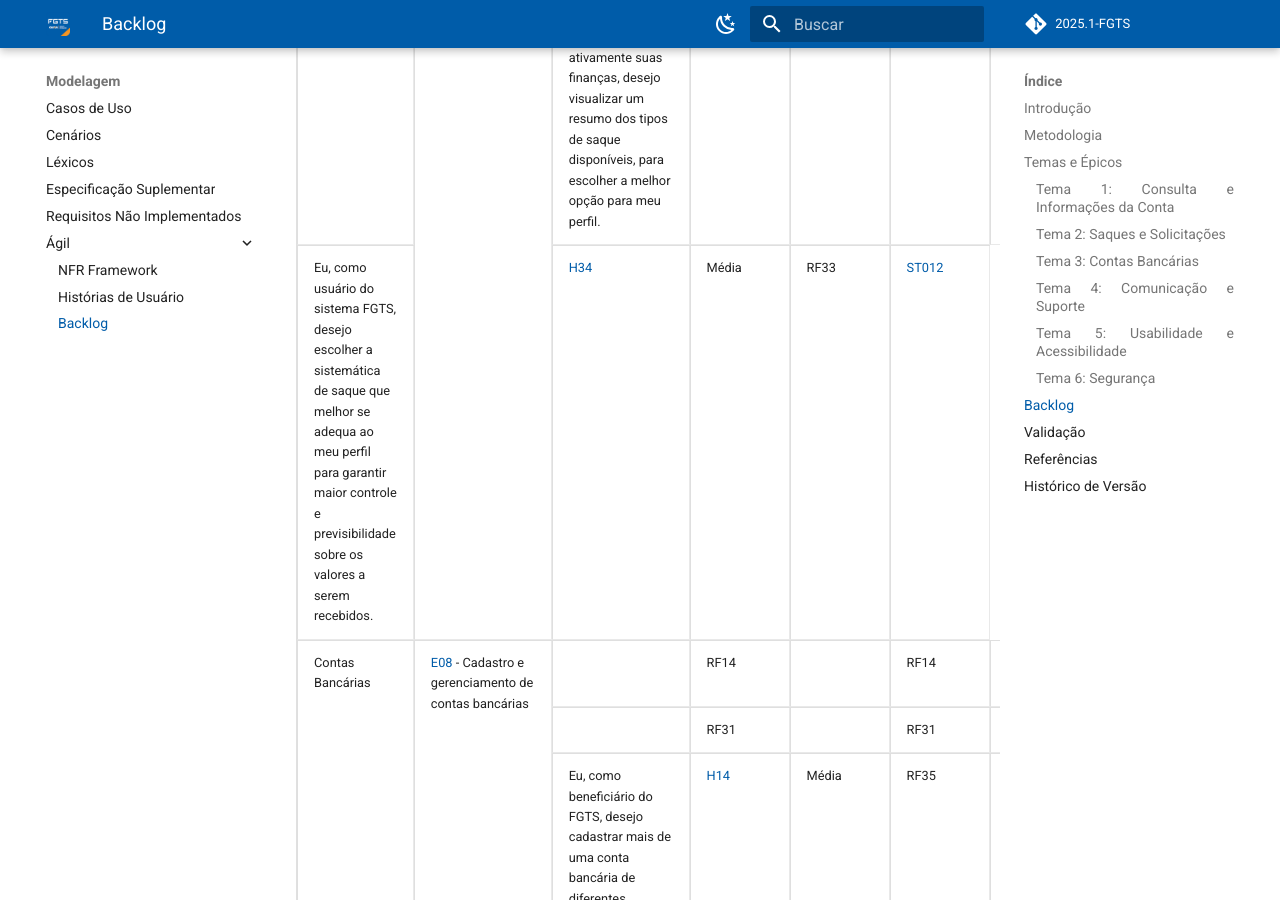
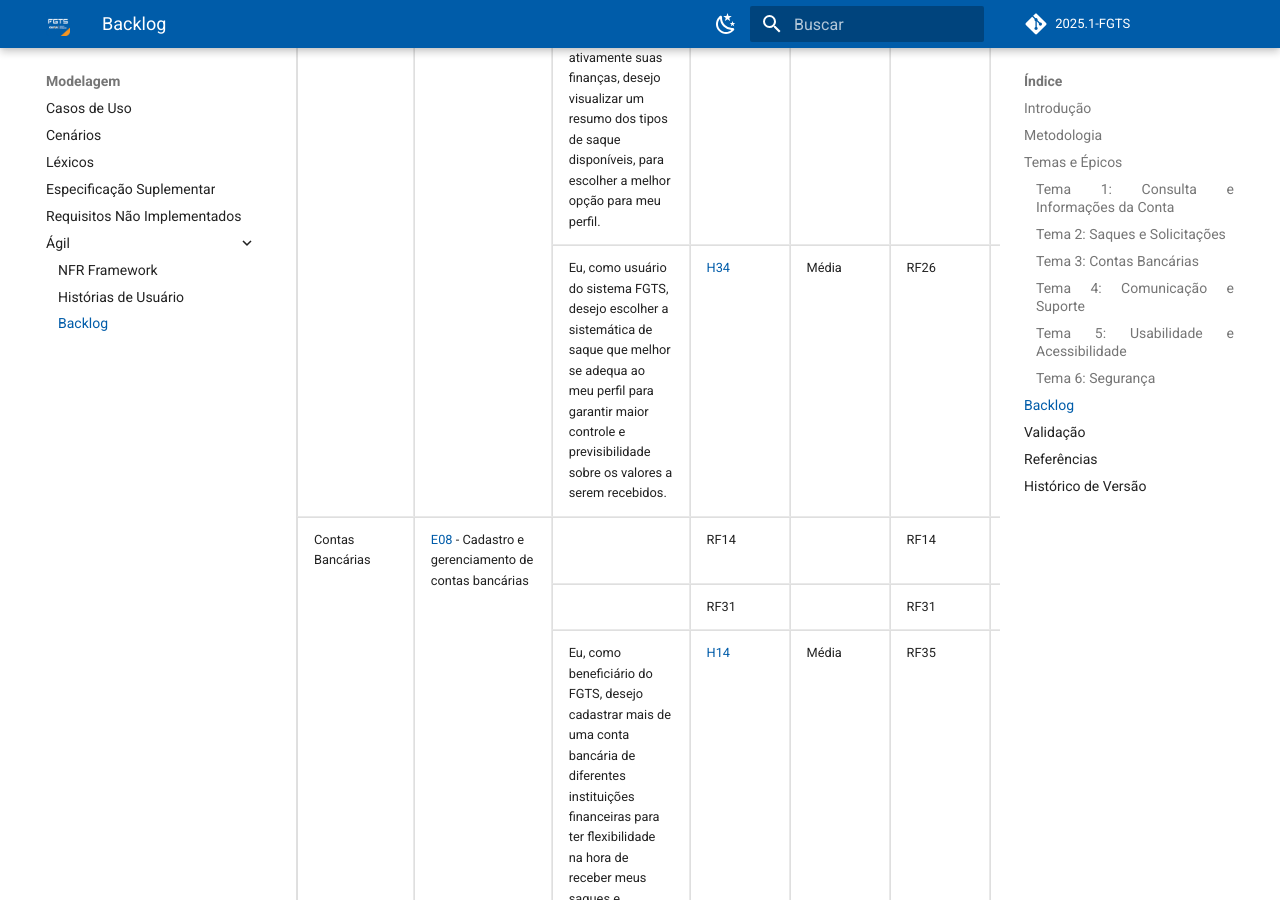
Before and after one commit to eduardodpms/REQ-FGTS, an MkDocs documentation site: the page built from docs/Modelagem-Agil/Backlog.md, in a window 1280 px wide and 900 px high, scrolled down 8247 px. Built offline with MkDocs 1.6.1 and Material for MkDocs 9.7.7, drawn with Linux system fonts in a browser that asks for light colours; comment, search, counter and statistics services are not loaded.

Commit message:
Update Backlog.md

```diff
--- a/docs/Modelagem-Agil/Backlog.md
+++ b/docs/Modelagem-Agil/Backlog.md
@@ -195,7 +195,7 @@ Após a análise e organização dos requisitos coletados para o aplicativo FGTS
       <td><a href="https://requisitos-de-software.github.io/2025.1-FGTS/Elicitacao/Tecnicas-de-Elicitacao/Introspeccao/#requisitos-funcionais">IS10</a></td>
     </tr>
     <tr>
-      <td rowspan="23">Saques e Solicitações</td>
+      <td rowspan="24">Saques e Solicitações</td>
       <td rowspan="4"><a href="#tema2">E06</a> - Informação sobre bloqueios e motivos</td>
       <td>Eu, como beneficiário do FGTS, desejo visualizar informações sobre meus saques bloqueados e os respectivos motivos do bloqueio para entender minha situação e buscar a regularização, se possível.</td>
       <td><a href="https://requisitos-de-software.github.io/2025.1-FGTS/Modelagem-Agil/HistoriasDeUsuario/#h13">H13</a></td>
@@ -396,7 +396,7 @@ Após a análise e organização dos requisitos coletados para o aplicativo FGTS
       <td>Eu, como usuário do sistema FGTS, desejo escolher a sistemática de saque que melhor se adequa ao meu perfil para garantir maior controle e previsibilidade sobre os valores a serem recebidos.</td>
       <td><a href="https://requisitos-de-software.github.io/2025.1-FGTS/Modelagem-Agil/HistoriasDeUsuario/#h34">H34</a></td>
       <td>Média</td>
-      <td>RF33</td>
+      <td>RF26</td>
       <td><a href="https://requisitos-de-software.github.io/2025.1-FGTS/Elicitacao/Tecnicas-de-Elicitacao/Storytelling/#ST_RF">ST012</a></td>
     </tr>
     <tr>
```
